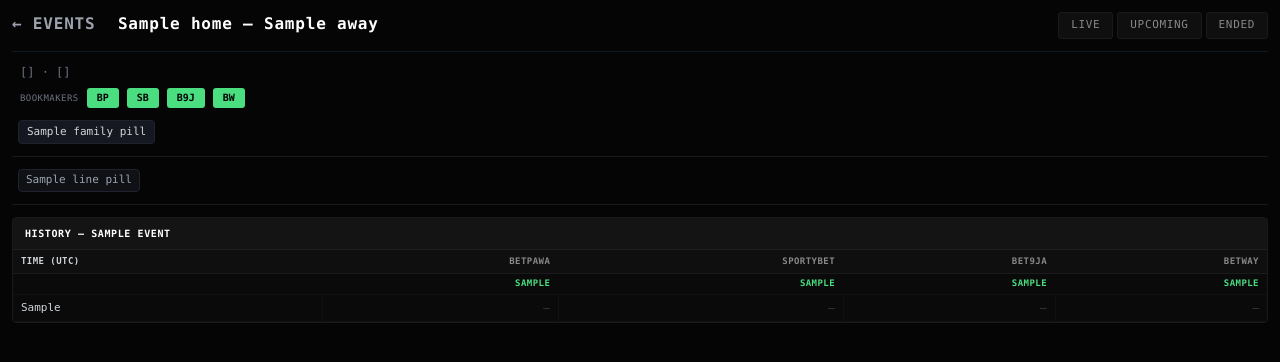
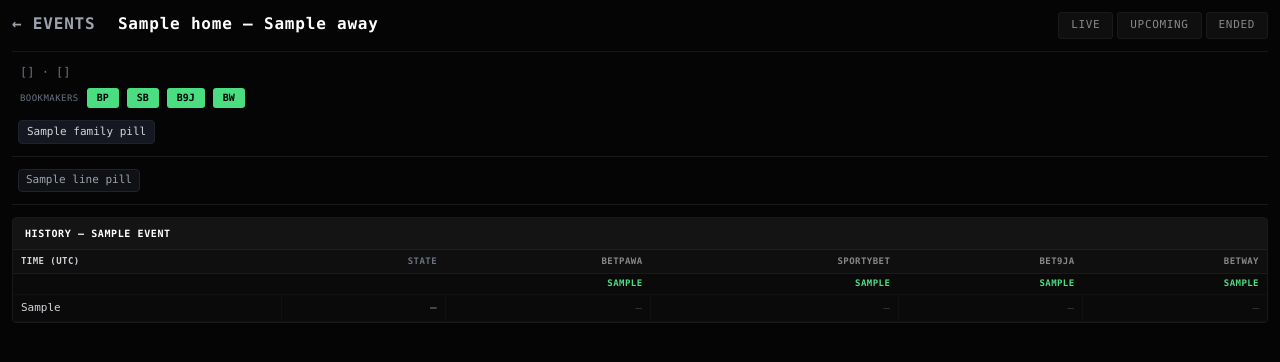
Before and after one commit to lorenzosntr-pawa/odds-scraper, a FastAPI app: template src/odds_scraper/web/templates/event_detail.html in a window 1280 px wide. Shown: the top 362 px of the page. Run offline with FastAPI, Linux system fonts and the light colour scheme; the template is opened without the code that fills it: most values are stand-ins (such as "Sample title", 1, 10 or a date in 2020); parts of the project's set-up code (start-up, migrations or seed data) failed here and were passed over; some libraries are stand-ins or nearby versions.

Commit message:
feat(web/detail): show match minute + score per history row
New STATE column between TIME (UTC) and bookmaker columns. Renders:
- "34' · 1–0" for live ticks (status == STARTED with match_minute set)
- "FT · 1–0" for ended ticks (status == ENDED)
- "—" otherwise (upcoming or pre-kickoff)

HistoryRow now carries match_minute, score_home, score_away, status —
populated once per ts_utc bucket since all bookmakers at the same tick
share the same BetPawa detail extraction.

```diff
--- a/src/odds_scraper/web/app.py
+++ b/src/odds_scraper/web/app.py
@@ -136,8 +136,13 @@ class EventView:
 
 @dataclass
 class HistoryRow:
-    """One snapshot's prices for a single market, all bookmakers/sides."""
+    """One snapshot's prices for a single market, all bookmakers/sides,
+    plus the match state recorded at that tick (minute + score + status)."""
     ts_utc: str
+    match_minute: Optional[int]
+    score_home: Optional[int]
+    score_away: Optional[int]
+    status: str
     # cells: {bookmaker: {side: PriceCell}}
     cells: dict[str, dict[str, PriceCell]]
 
@@ -307,18 +312,31 @@ def _build_event_detail(conn, ev_row, market_slug: str) -> EventDetail:
     history_rows = queries.get_market_history_for_event(
         conn, ev_row["id"], market_id, line,
     )
-    # Bucket by ts: {ts_utc: {bookmaker: {side: PriceCell}}}
-    bucket: dict[str, dict[str, dict[str, PriceCell]]] = {}
+    # Bucket by ts: per-bookmaker snapshots at the same ts share identical
+    # minute/score/status (all four extract from the same BetPawa detail),
+    # so we set state once on the first row encountered for each ts.
+    bucket: dict[str, dict] = {}
     for hr in history_rows:
         ts = hr["ts_utc"]
-        bm_cells = bucket.setdefault(ts, {})
-        bm_cells.setdefault(hr["bookmaker"], {})[hr["side"]] = PriceCell(
+        entry = bucket.setdefault(ts, {
+            "cells": {}, "minute": hr["match_minute"],
+            "score_home": hr["score_home"], "score_away": hr["score_away"],
+            "status": hr["status"] or "",
+        })
+        entry["cells"].setdefault(hr["bookmaker"], {})[hr["side"]] = PriceCell(
             odds=hr["odds"], probability=hr["probability"],
         )
 
     # Newest first
     history = [
-        HistoryRow(ts_utc=ts, cells=bucket[ts])
+        HistoryRow(
+            ts_utc=ts,
+            match_minute=bucket[ts]["minute"],
+            score_home=bucket[ts]["score_home"],
+            score_away=bucket[ts]["score_away"],
+            status=bucket[ts]["status"],
+            cells=bucket[ts]["cells"],
+        )
         for ts in sorted(bucket.keys(), reverse=True)
     ]
 
--- a/src/odds_scraper/web/static/app.css
+++ b/src/odds_scraper/web/static/app.css
@@ -323,3 +323,18 @@ body.hide-betway    .history-table [data-bookmaker="betway"]    { display: none;
 .line-pills {
   margin-top: 6px;
 }
+
+.state-col {
+  padding: 0 8px;
+  text-align: center;
+  font-variant-numeric: tabular-nums;
+  color: #9ca3af;
+  white-space: nowrap;
+  font-size: 11px;
+}
+.history-table th.state-col {
+  color: #6b7280;
+  font-size: 9px;
+  text-transform: uppercase;
+  letter-spacing: 0.05em;
+}
--- a/src/odds_scraper/web/templates/event_detail.html
+++ b/src/odds_scraper/web/templates/event_detail.html
@@ -71,6 +71,7 @@
         <thead>
           <tr>
             <th class="ts-col">TIME (UTC)</th>
+            <th class="state-col">STATE</th>
             {% for bm in ("betpawa", "sportybet", "bet9ja", "betway") %}
               <th data-bookmaker="{{ bm }}" colspan="{{ event.sides|length }}">
                 {{ {"betpawa":"BetPawa","sportybet":"SportyBet","bet9ja":"Bet9ja","betway":"Betway"}[bm] }}
@@ -79,6 +80,7 @@
           </tr>
           <tr class="sub-head">
             <th class="ts-col"></th>
+            <th class="state-col"></th>
             {% for bm in ("betpawa", "sportybet", "bet9ja", "betway") %}
               {% for side in event.sides %}
                 <th data-bookmaker="{{ bm }}" class="side-h">{{ event.sides_short[loop.index0] }}</th>
@@ -90,6 +92,7 @@
           {% for row in event.history %}
             <tr>
               <td class="ts-col">{{ row.ts_utc }}</td>
+              <td class="state-col">{% if row.match_minute is not none and row.status == 'STARTED' %}{{ row.match_minute }}' · {{ row.score_home }}–{{ row.score_away }}{% elif row.status == 'ENDED' %}FT · {{ row.score_home }}–{{ row.score_away }}{% else %}—{% endif %}</td>
               {% for bm in ("betpawa", "sportybet", "bet9ja", "betway") %}
                 {% for side in event.sides %}
                   {% set p = row.cells.get(bm, {}).get(side) %}
```
Also changed, not shown: tests/test_web_app.py (+58 -0 lines).
